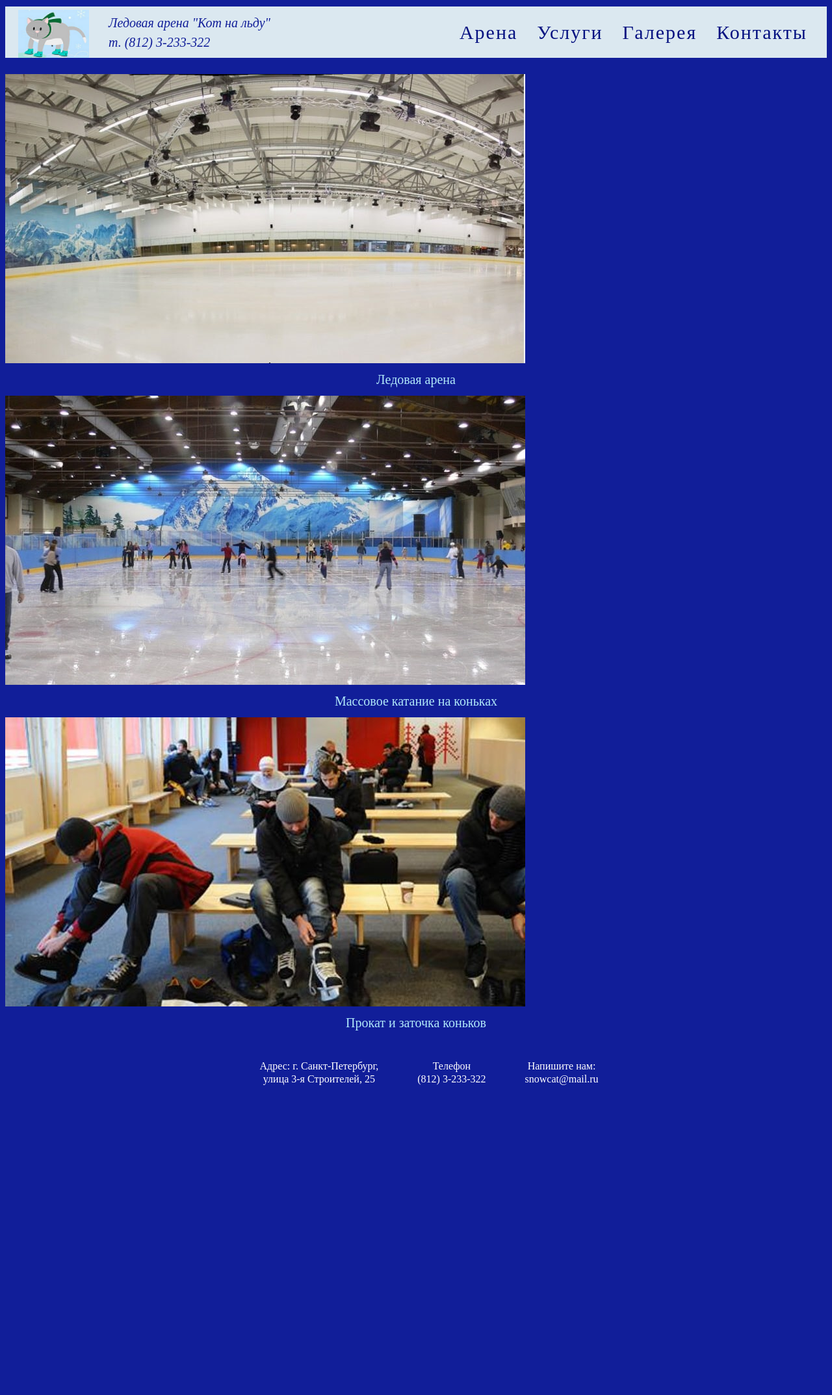
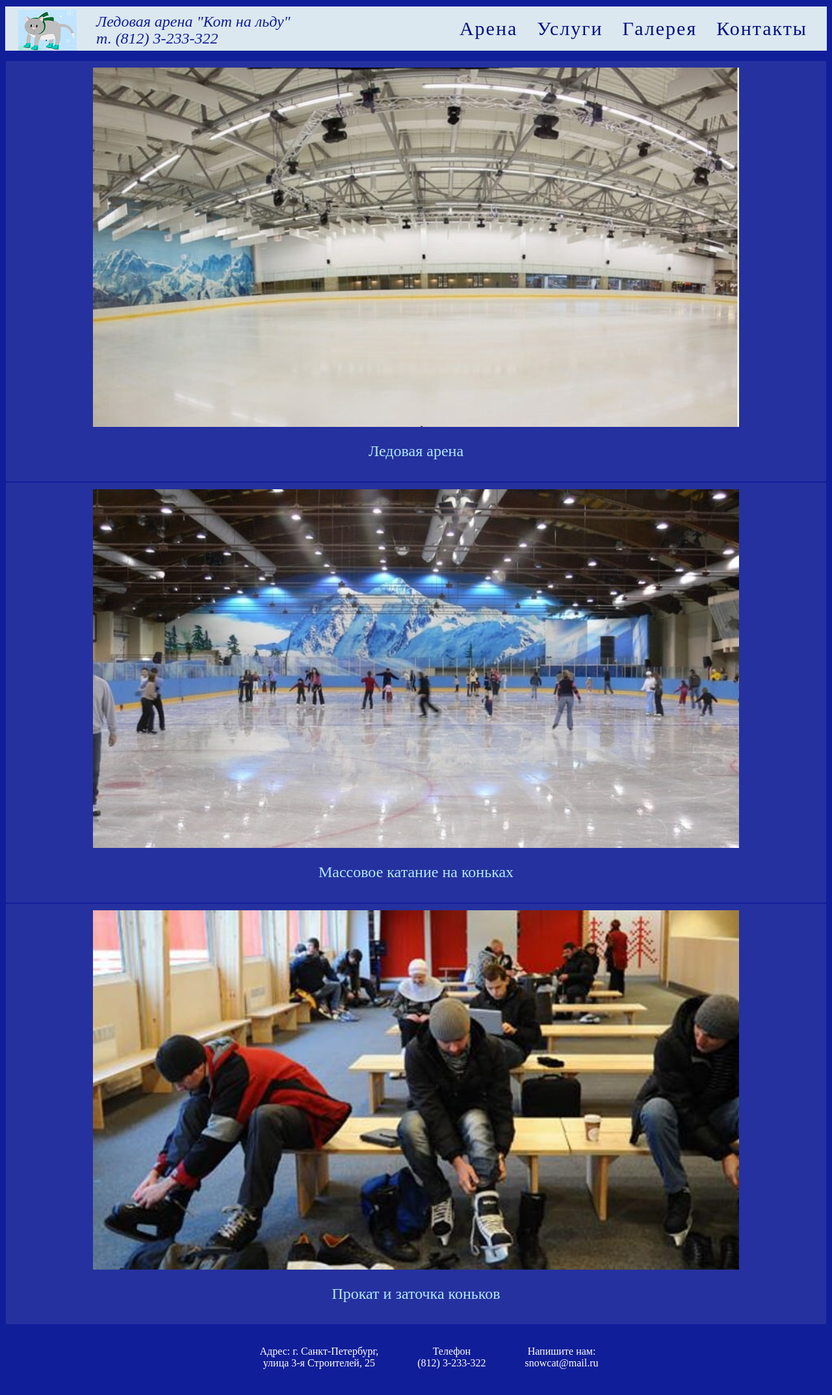
Before and after one commit to Luninavv/ice, a PHP site: page /gallery.php in a window 1280 px wide. Shown: the whole page at 65% size. Before the commit the page ends 1670 px from the top, so only its background shows below. Run offline with PHP 8.4, Linux system fonts and the light colour scheme; data comes from the database, SQL or seed files in the repository.

Commit message:
итог - 16.11.22

```diff
--- a/css/gallery.css
+++ /dev/null
@@ -1,21 +0,0 @@
-.body {
-background-color: rgba(17, 30, 153, 1);
-}
-.block {
-    display: flex;
-    flex-direction: column;
-    justify-content: flex-start;
-    margin: 0px auto;
-    }
-  .new-block {
-    display: block;
-    margin: 10px auto;
-    width: 100%;
-    align-items: center;
-  }
-  .new-block p {
-    font-family:'Times New Roman', Times, serif;
-    color: rgb(177, 233, 250);
-    margin: 10px auto;
-    text-align: center;
-  }
--- a/css/media.css
+++ b/css/media.css
@@ -1,25 +1,25 @@
 h1 {
-  font-size: 42px;
-  line-height: 46px;
+  font-size: calc(24px + 18 * (100vw / 1280));          /* 42*/
+  line-height: calc(26px + 18 * (100vw / 1280));        /* 46*/
 }
 h2 {
-   font-size: 32px;
-   line-height: 36px;
+   font-size: calc(14px + 18 * (100vw / 1280));        /* 32*/
+   line-height: calc(16px + 18 * (100vw / 1280));      /* 36*/
 }
 p {
-  font-size: 20px;
-  line-height: 30px;
+  font-size: calc(12px + 12 * (100vw / 1280));        /* 20*/
+  line-height: calc(14px + 12 * (100vw / 1280));        /* 30*/
 }
 a {
-  font-size: 30px;
-  line-height: 34px;
+  font-size: calc(12px + 18 * (100vw / 1280));        /* 30*/
+  line-height: calc(16px + 18 * (100vw / 1280));        /* 34*/
 }
 .footer-colom p {
-  font-size: 16px;
-  line-height: 20px;
+  font-size: calc(12px + 4 * (100vw / 1280));        /* 16*/
+  line-height: calc(14px + 4 * (100vw / 1280));        /* 20*/
 }
 .text {
-  font-size: 30px;
+  font-size: calc(12px + 18 * (100vw / 1280));        /* 30*/
   font-style: oblique;
 }
 @media (max-width: 600px) {
--- a/css/modal.css
+++ b/css/modal.css
@@ -5,14 +5,14 @@
 	position: absolute;
 	top: 0;
 	left: 0;
-        z-index: 99;
-        transition: all .3s;
-        visibility: hidden;
-        opacity: 0;
+    z-index: 99;
+    transition: all .3s;
+    visibility: hidden;
+    opacity: 0;
 }
 .imdiz-modal, .imdiz-modal1  {
-    width: 50%;
-    height: 50%;
+    width: calc(400px * 100vh / 1280);
+    height: calc(400px * 100vh / 1280);
     position: fixed;
     z-index: 100;
     left: 50%;
@@ -27,10 +27,10 @@
 }
 .imdiz-modal p, .imdiz-modal1 p {
     margin: 20px;
-    font-size: 30px;
-    line-height: 32px;
+    font-size: calc(12px + 18 * (100vw / 1280));
+    line-height: calc(14px + 18 * (100vw / 1280));
     color: rgba(17, 30, 153, 1);
-    font-family: ''Times New Roman', Times, serif';
+    /*font-family: ''Times New Roman', Times, serif';*/
     font-style: italic;
     text-align: center;
  }
--- a/css/styles.css
+++ b/css/styles.css
@@ -1,6 +1,5 @@
 body {
     background-color: rgba(17, 30, 153, 1);
-    font-family: 'Times New Roman', Times, serif;
 }
 * {box-sizing: border-box;}
 .site-header {
@@ -42,8 +41,7 @@ body {
   text-decoration: none;
   padding: 0px;
   letter-spacing: 2px;
-  font-family: 'Times New Roman', Times, serif;
-  color:rgba(4, 16, 128, 1);
+  color: rgba(4, 16, 128, 1);
   transition: .3s linear;
 }
 .menu-main a:hover {
@@ -60,7 +58,6 @@ body {
     border-radius: 20px;
     padding: 5px 5px;
     width: auto;
-    font-family: 'Times New Roman';
     font-style: normal;
     text-align: center;
     color: #111E99;
@@ -93,11 +90,9 @@ margin-left: auto;
    margin-top: 0px;
    margin-bottom: 0px;
    color: white ;
-   font-family: 'Times New Roman', Times, serif;
     }
 .left-column h2 {
     color: white ;
-    font-family: 'Times New Roman', Times, serif;
 }
 .info {
   padding: 0px;
@@ -115,7 +110,6 @@ margin-left: auto;
 }
     .info-list p {
    background: rgba(217, 217, 217, 0.1);
-   font-family: 'Times New Roman', Times, serif;
    color: rgb(177, 233, 250);
    text-align: center;
 }
@@ -161,7 +155,7 @@ img {vertical-align: middle;}
   /* Caption text */
   .text {
     color: #111E99;
-    font-style: italic;
+    font: italic bold;
     padding: 8px 12px;
     position: absolute;
     bottom: 8px;
@@ -198,7 +192,7 @@ img {vertical-align: middle;}
     -webkit-animation-name: fade;
     -webkit-animation-duration: 1.5s;
     animation-name: fade;
-    animation-duration: 1.5s;
+   /* animation-duration: 1.5s;*/
   }
 
   @-webkit-keyframes fade {
@@ -247,9 +241,6 @@ img {vertical-align: middle;}
   position: relative;
 	border: 1px solid rgba(17, 30, 153, 1);
   background: rgba(217, 217, 217, 0.1);
-  line-height: 30px;
-  font-size: 20px;
-  font-family: 'Times New Roman', Times, serif;
   color: rgb(177, 233, 250);
   text-align: center;
 }
--- a/gallery.php
+++ b/gallery.php
@@ -3,21 +3,18 @@
  <head>
   <meta charset="UTF-8">
   <title>Ледовая арена "Кот на льду"</title>
-  <link rel="stylesheet" type="text/css" href="katok.css">
-  <link rel="stylesheet" type="text/css" href="modal.css">
-  <link rel="stylesheet" type="text/css" href="katok_media.css">
   </head>
 <?php
   require("php/header.php");
 ?>
 <body>
-      <div class="block">
-          <section class="news-list">
+      <div class="inf">
+          <section>
           <?php foreach ($posts as $post) {
           ?>
-          <div class="new-block">
-            <img src="<?php echo $post['imgurl']?>" alt="Картинки нет">
-            <div class="new-block-text">
+          <div class="inf1">
+            <img src="<?php echo $post['imgurl']?>" width="80%" alt="Картинки нет">
+            <div>
               <p><?=$post['text']?></p>
             </div>
           </div>
@@ -34,7 +31,7 @@
                 <p>Директор:<br>
                    Кузнецов Семен Семенович<br>
                    Администратор:<br>Иванов Петр Петрович<br>
-                   Адрес: г.Санкт-Петербург,<br>улица 3-я Строителей, 25
+                   Адрес: г.Санкт-Петербург,<br>улица 3-я Строителей, 25<br>
                    Телефон (812) 3-233-322<br>
                    e-mail: snowcat@mail.ru<br>
                  </p>
--- a/index.php
+++ b/index.php
@@ -5,14 +5,13 @@
   <link rel="stylesheet" type="text/css" href="css/styles.css">
   <link rel="stylesheet" type="text/css" href="css/modal.css">
   <link rel="stylesheet" type="text/css" href="css/media.css">
-  <link rel="stylesheet" type="text/css" href="css/gallery.css">
   <title>Ледовая арена "Кот на льду"</title>
 </head>
 <body>
   <div class="wrapper">
   <header class="site-header">
           <a class="navbar-logo">
-            <img src="img/logo.png" alt="" width="109" height="74">
+            <img src="img/logo.png" alt="" width="100%">
           </a>
           <p>Ледовая арена "Кот на льду"<br>г. Санкт-Петербург, ул. 3-я Строителей, 25<br>т.(812) 3-233-322</p>
           <nav class="top-menu">
@@ -29,14 +28,13 @@
         <div class="left-column">
               <h1> Приглашаем<br> на каток!</h1>
               <h2>Качество льда и наши цены<br>Вас приятно удивят.<br> Работает прокат.</h2>
-              <div><a href="#" class="imdiz-open btn"> Узнать расписание</a>
+              <div><a href="#" class="imdiz-open btn"> Узнать расписание </a>
               </div>
         </div>
 
         <div class="right-column">
           <img src="img/img0.jpg" style width="100%" alt="Коньки">
         </div>
-
       </section>
      <section>
           <div class="info">
--- a/php/code.php
+++ b/php/code.php
@@ -1,8 +1,8 @@
 <?php
-    $dbname = "ice";
+    $dbname = "a927299g_ice";
     $dsn = "mysql:host=localhost;dbname=$dbname";
-    $user = "root";
-    $pass = "";
+    $user = "a927299g_ice";
+    $pass = "Lvv1912viva";
     try {
         $con = new PDO($dsn,$user,$pass);
     } catch(PDOExeption $e){
@@ -21,7 +21,3 @@
     }
 
     $posts = myFetch($send);
-
-    // echo "<pre>";
-    // var_dump($posts);
-    // echo "</pre>";
--- a/php/header.php
+++ b/php/header.php
@@ -9,13 +9,12 @@
   <link rel="stylesheet" type="text/css" href="css/styles.css">
   <link rel="stylesheet" type="text/css" href="css/modal.css">
   <link rel="stylesheet" type="text/css" href="css/media.css">
-  <link rel="stylesheet" type="text/css" href="css/gallery.css">
-   </head>
+  </head>
 <body>
   <div class="wrapper">
       <header class="site-header">
           <a class="navbar-logo">
-            <img src="img/logo.png" alt="" width="109" height="74">
+            <img src="img/logo.png" alt="" width="100%">
           </a>
           <p>Ледовая арена "Кот на льду"<br>т. (812) 3-233-322</p>
           <nav class="top-menu">
--- a/uslugi.html
+++ b/uslugi.html
@@ -11,7 +11,7 @@
     <div class="wrapper">
     <header class="site-header">
             <a class="navbar-logo">
-              <img src="img/logo.png" alt="" width="109" height="74">
+              <img src="img/logo.png" alt="" width="100%">
             </a>
             <p>Ледовая арена "Кот на льду"<br>т. (812) 3-233-322</p>
             <nav class="top-menu">
```
